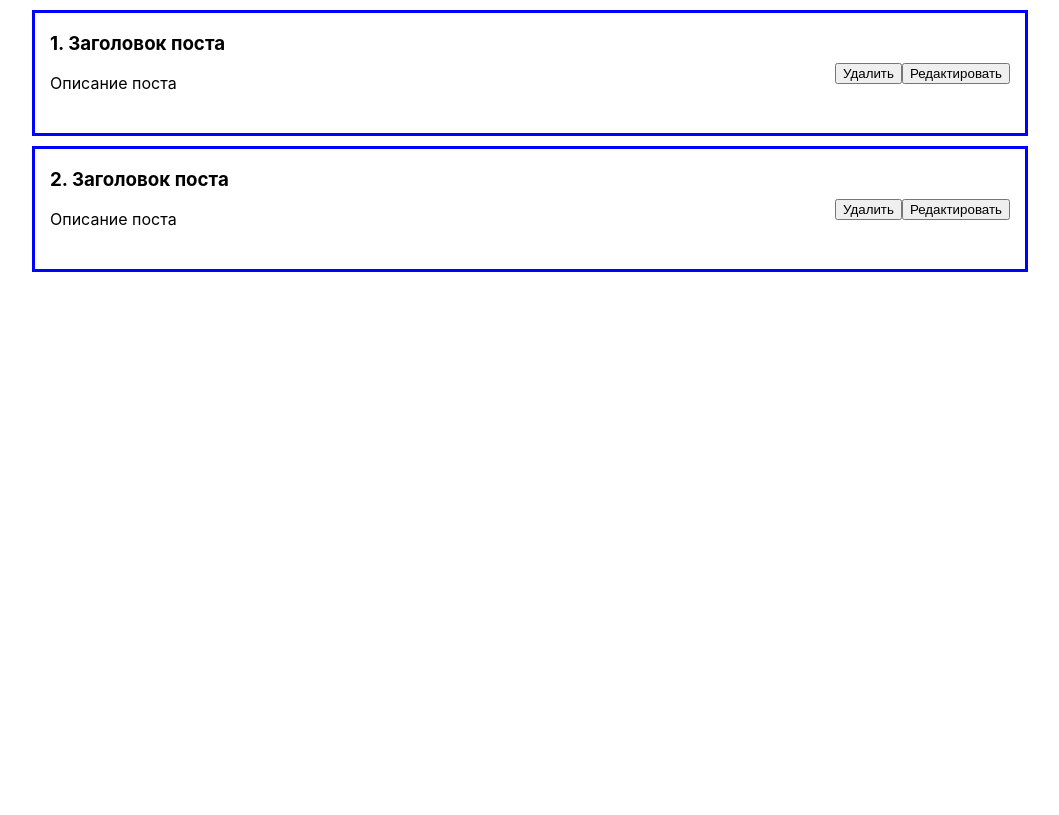
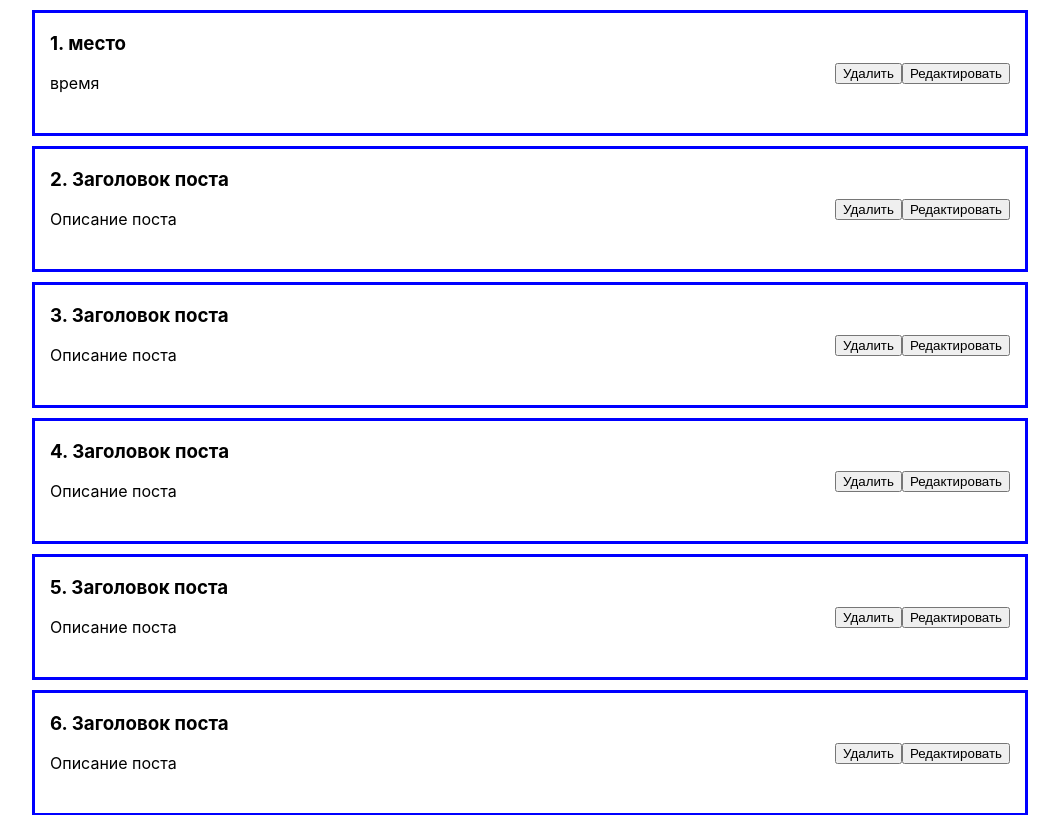
Before and after one commit to BragaMaria/TestTask, a React (Create React App) app: page / in a window 1280 px wide. Shown: the top 815 px of the page, without its empty margins (110-1169 px from the left). Built offline with nearby package versions, Linux system fonts and the light colour scheme; data requests are answered from the project's data file.

Commit message:
Вывод  всех данных с помощью функции map()

```diff
--- a/src/App.tsx
+++ b/src/App.tsx
@@ -2,8 +2,14 @@ import React, { useEffect, useState } from "react";
 import logo from "./logo.svg";
 import "./App.css";
 
+interface IData {
+  id: number;
+  title: string;
+  description: string;
+}
+
 function App() {
-  const [data, setData] = useState();
+  const [data, setData] = useState<IData[]>();
 
   useEffect(() => {
     fetch("http://localhost:3005/posts")
@@ -15,33 +21,25 @@ function App() {
       });
   }, []);
 
-  console.log(data)
-
   return (
     <div className="App">
-      <div className="post">
+      {data?.map((post) => {
+        return (
+          <div className="post" key={post.id}>
             <div className="text">
-          <h3 className="title">1. Заголовок поста</h3>
-          <p className="description">Описание поста</p>
+              <h3 className="title">
+                {post.id}. {post.title}
+              </h3>
+              <p className="description">{post.description}</p>
             </div>
             <div className="buttons">
               <input type="button" value="Удалить" />
               <input type="button" value="Редактировать" />
             </div>
           </div>
-
-      <div className="post">
-        <div className="text">
-          <h3 className="title">2. Заголовок поста</h3>
-          <p className="description">Описание поста</p>
-        </div>
-        <div className="buttons">
-          <input type="button" value="Удалить" />
-          <input type="button" value="Редактировать" />
-        </div>
-      </div>
+        );
+      })}
     </div>
   );
 }
-
 export default App;
```
Lines whose indentation alone changed are shown as unchanged.
